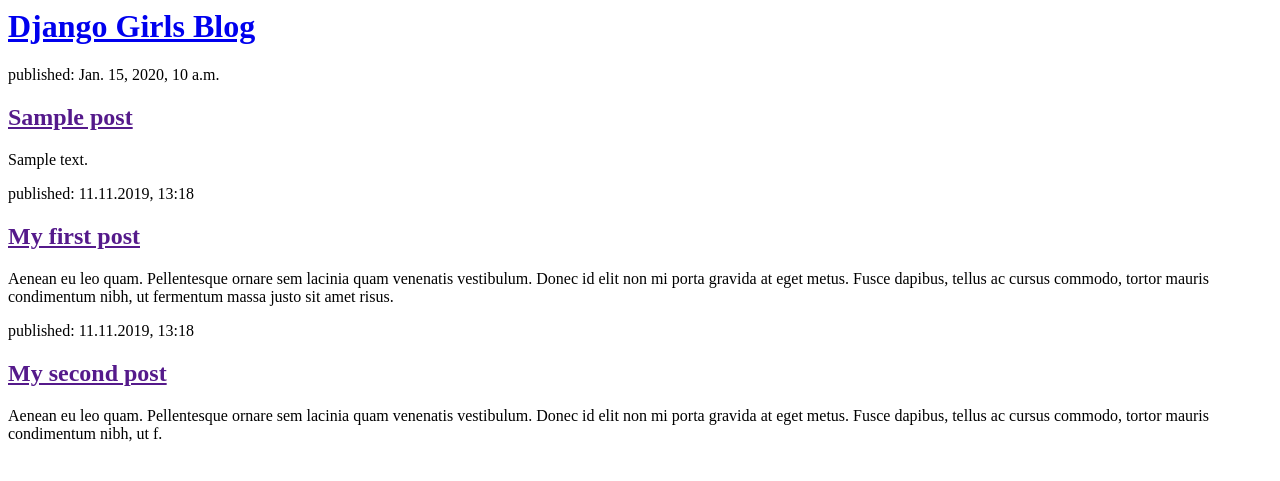
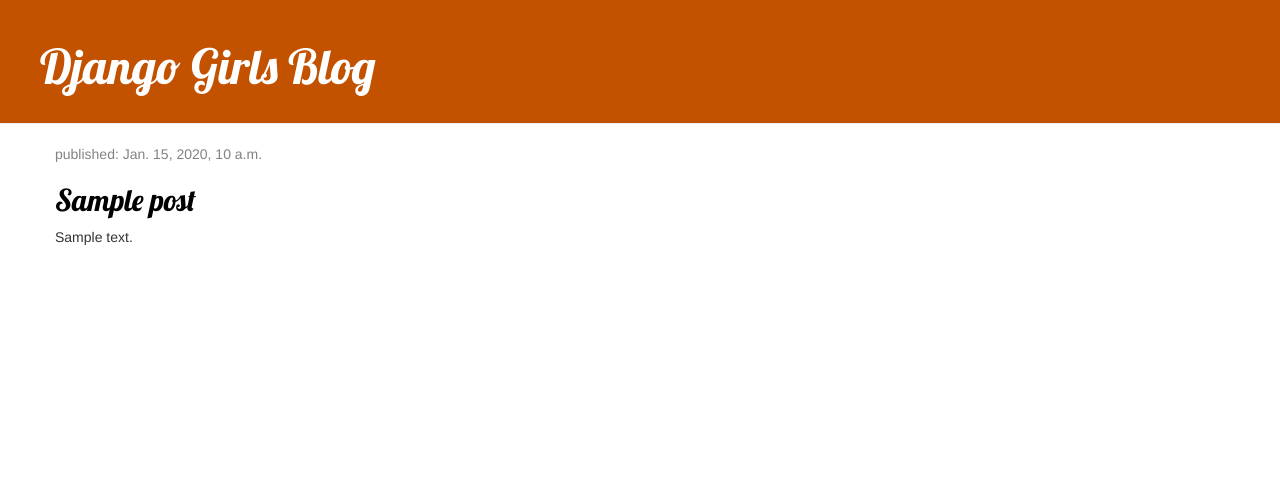
Before and after one commit to florayedai/my-first-blog, a Django app: template src/blog/templates/blog/post_list.html in a window 1280 px wide. Shown: the top 481 px of the page. Run offline with Django 3.2, Linux system fonts and the light colour scheme; the template is opened without the code that fills it: values that come from a table or form of the project are taken from there, others are empty; tables that the repository leaves empty hold one stand-in row (values such as "Sample post"); some libraries are stand-ins or nearby versions.

Commit message:
Added view and template for detailed blog post as well as CSS for the site.

```diff
--- /dev/null
+++ b/src/blog/static/css/blog.css
@@ -0,0 +1,46 @@
+.page-header {
+    background-color: #C25100;
+    margin-top: 0;
+    padding: 20px 20px 20px 40px;
+}
+
+.page-header h1, .page-header h1 a, .page-header h1 a:visited, .page-header h1 a:active {
+    color: #ffffff;
+    font-size: 36pt;
+    text-decoration: none;
+}
+
+.content {
+    margin-left: 40px;
+}
+
+h1, h2, h3, h4 {
+    font-family: 'Lobster', cursive;
+}
+
+.date {
+    color: #828282;
+}
+
+.save {
+    float: right;
+}
+
+.post-form textarea, .post-form input {
+    width: 100%;
+}
+
+.top-menu, .top-menu:hover, .top-menu:visited {
+    color: #ffffff;
+    float: right;
+    font-size: 26pt;
+    margin-right: 20px;
+}
+
+.post {
+    margin-bottom: 70px;
+}
+
+.post h2 a, .post h2 a:visited {
+    color: #000000;
+}
--- /dev/null
+++ b/src/blog/templates/blog/base.html
@@ -0,0 +1,27 @@
+
+{% load static %}
+
+<html>
+    <head>
+        <title>Django Girls blog</title>
+        <link rel="stylesheet" href="//maxcdn.bootstrapcdn.com/bootstrap/3.2.0/css/bootstrap.min.css">
+        <link rel="stylesheet" href="//maxcdn.bootstrapcdn.com/bootstrap/3.2.0/css/bootstrap-theme.min.css">
+        <link rel="stylesheet" href="{% static 'css/blog.css' %}">
+        <link href="//fonts.googleapis.com/css?family=Lobster&subset=latin,latin-ext" rel="stylesheet" type="text/css">
+    </head>
+    <body>
+            <div class="page-header">
+                    <h1><a href="/">Django Girls Blog</a></h1>
+                </div>
+
+        <div class="content container">
+                <div class="row">
+                    <div class="col-md-8">
+                        {% block content %}
+                        {% endblock %}
+                    </div>
+                </div>
+        </div>
+
+    </body>
+</html>
--- a/src/blog/templates/blog/post_list.html
+++ b/src/blog/templates/blog/post_list.html
@@ -1,30 +1,13 @@
-<html>
-    <head>
-        <title>Django Girls blog</title>
-    </head>
-    <body>
-        <div>
-            <h1><a href="/">Django Girls Blog</a></h1>
-        </div>
+{% extends 'blog/base.html' %}
 
-        {% for post in posts %}
-            <div>
-                <p>published: {{post.published_date}}</p>
-                <h2><a href="">{{ post.title }}</a></h2>
-                <p>{{ post.text|linebreaksbr }}</p>
-            </div>
-        {% endfor %}
-
-        <div>
-                <p>published: 11.11.2019, 13:18</p>
-                <h2><a href="">My first post</a></h2>
-                <p>Aenean eu leo quam. Pellentesque ornare sem lacinia quam venenatis vestibulum. Donec id elit non mi porta gravida at eget metus. Fusce dapibus, tellus ac cursus commodo, tortor mauris condimentum nibh, ut fermentum massa justo sit amet risus.</p>
-            </div>
-
-            <div>
-                <p>published: 11.11.2019, 13:18</p>
-                <h2><a href="">My second post</a></h2>
-                <p>Aenean eu leo quam. Pellentesque ornare sem lacinia quam venenatis vestibulum. Donec id elit non mi porta gravida at eget metus. Fusce dapibus, tellus ac cursus commodo, tortor mauris condimentum nibh, ut f.</p>
-            </div>
-    </body>
-</html>
+{% block content %}
+    {% for post in posts %}
+        <div class="post">
+             <div class="date">
+                    <p>published: {{ post.published_date }}</p>
+             </div>
+             <h2><a href="{% url 'post_detail' pk=post.pk %}">{{ post.title }}</a></h2>
+            <p>{{ post.text|linebreaksbr }}</p>
+         </div>
+    {% endfor %}
+{% endblock %}
--- a/src/blog/urls.py
+++ b/src/blog/urls.py
@@ -3,4 +3,5 @@
 
 urlpatterns = [
     path('', views.post_list, name='post_list'),
+    path('post/<int:pk>/', views.post_detail, name='post_detail'),
 ]
--- a/src/blog/views.py
+++ b/src/blog/views.py
@@ -1,7 +1,11 @@
-from django.shortcuts import render
+from django.shortcuts import render, get_object_or_404
 from django.utils import timezone
 from .models import Post
 
 def post_list(request):
     posts = Post.objects.filter(published_date__lte=timezone.now()).order_by('published_date')
     return render(request, 'blog/post_list.html', {'posts':posts})
+
+def post_detail(request, pk):
+    post = get_object_or_404(Post, pk=pk)
+    return render(request, 'blog/post_detail.html', {'post':post})
```
Also changed, not shown: src/blog/templates/blog/post_detail.html (added, +14 -0 lines).
